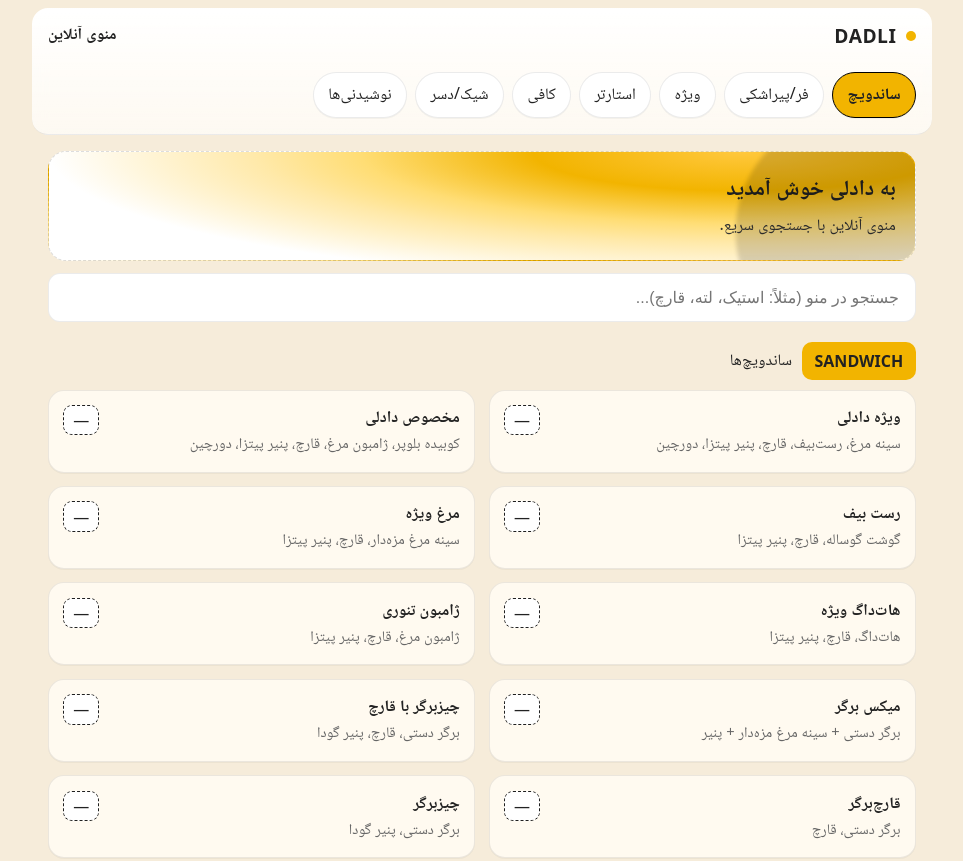
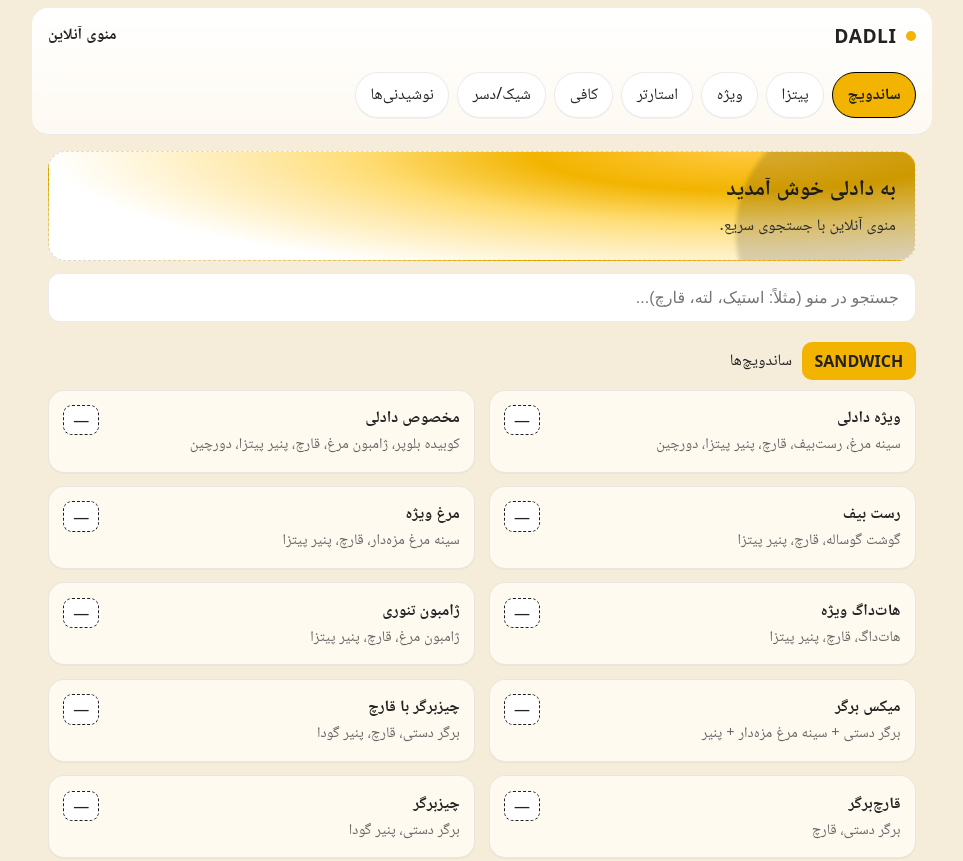
Before and after one commit to soheilkeyghobadi72-pixel/dadli-menu, a plain HTML site: page index.html in a window 1280 px wide. Shown: the top 861 px of the page, without its empty margins (158-1121 px from the left). Drawn offline with Linux system fonts and the light colour scheme.

Commit message:
Update index.html

```diff
--- a/index.html
+++ b/index.html
@@ -64,7 +64,7 @@
       </div>
       <nav class="tabs" id="tabs">
         <a class="tab active" href="#sandwich">ساندویچ</a>
-        <a class="tab" href="#pizza">فر/پیراشکی</a>
+        <a class="tab" href="#pizza">پیتزا</a>
         <a class="tab" href="#special">ویژه</a>
         <a class="tab" href="#starter">استارتر</a>
         <a class="tab" href="#cafe">کافی</a>
```
